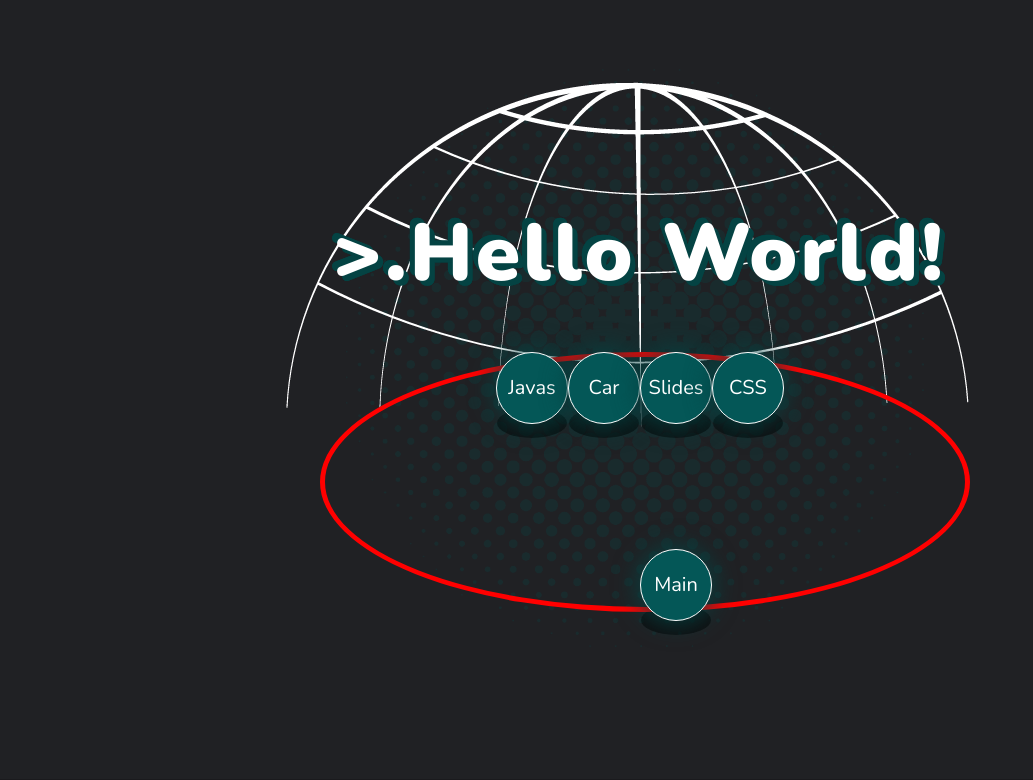
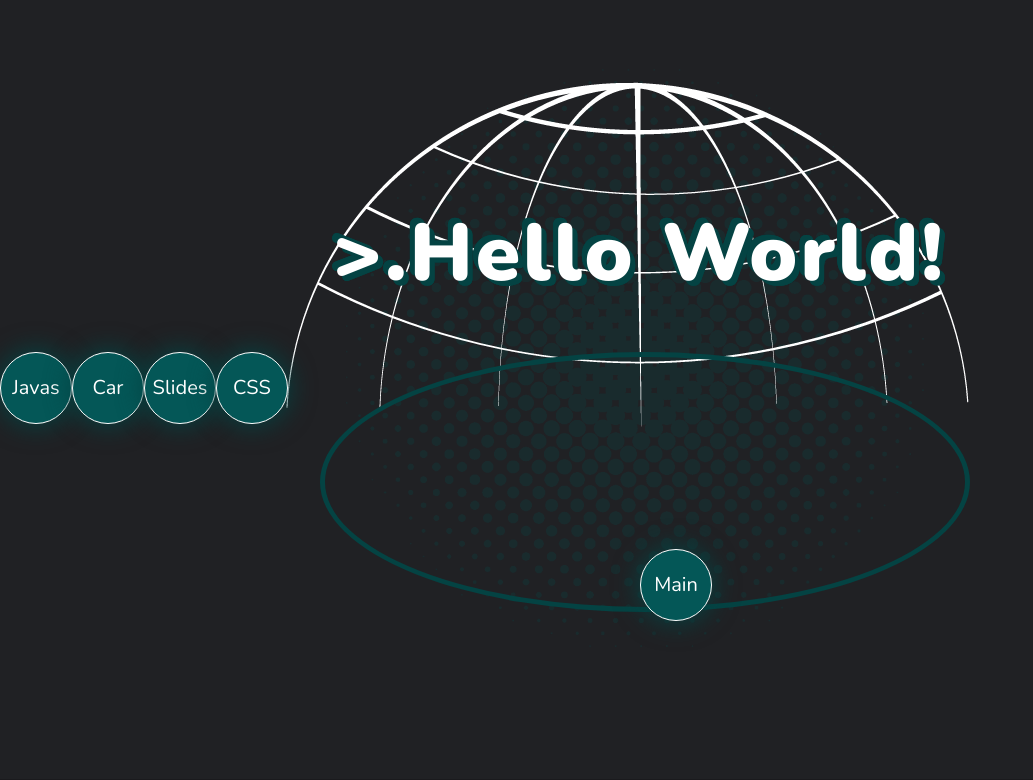
Before and after one commit to NPM0486/npm0486.github.io, a PHP site: page /css.html in a window 1280 px wide; the page is wider, and only the part inside the window is pictured. Shown: the part 55-835 px from the top of that part, without its empty margins (0-1033 px from the left). Run offline with PHP 8.4, Linux system fonts and the light colour scheme.

Commit message:
menu_v2.2

```diff
--- a/css.html
+++ b/css.html
@@ -41,11 +41,11 @@
 			<div class="orbita"></div>
 			<div class="menu_animation">
 				<div class="menu">
-					<a href="index.html"><div class="menu_button" id="main"><div class="shadow"></div>Main</div></a>
-					<a href="javas.html"><div class="menu_button"><div class="shadow"></div>Javas</div></a>
-					<a href="car.html"><div class="menu_button"><div class="shadow"></div>Car</div></a>
-					<a href="slides.html"><div class="menu_button"><div class="shadow"></div>Slides</div></a>
-					<a href="css.html"><div class="menu_button"><div class="shadow"></div>CSS</div></a>
+					<a href="index.html"><div class="menu_button" id="main">Main</div></div></a>
+					<a href="javas.html"><div class="menu_button">Javas</div></a>
+					<a href="car.html"><div class="menu_button">Car</div></a>
+					<a href="slides.html"><div class="menu_button">Slides</div></a>
+					<a href="css.html"><div class="menu_button">CSS</div></a>
 				</div>
 			</div>
 		</nav>
--- a/mycss/main.css
+++ b/mycss/main.css
@@ -76,24 +76,6 @@ a:hover
 
 }
 
-.shadow
-{
-	position: absolute;
-
-	bottom: 0;
-	left: 0;
-
-	border-radius: 50%;
-
-	transform: translate(0,50% );
-
-	width: 100%;
-	height: 30px;
-
-	background-color: rgba(0, 0, 0, 0.5);
-	z-index: -1;
-}
-
 .menu_button:hover
 {
 	background-color: #044343;
@@ -142,7 +124,7 @@ a:hover
 	bottom: calc(100%-550px);
 	width: 50%;
 	height: 250px;
-	border: red solid 5px;
+	border: #044343 solid 5px;
 	border-radius: 50%;
 
 }
```
